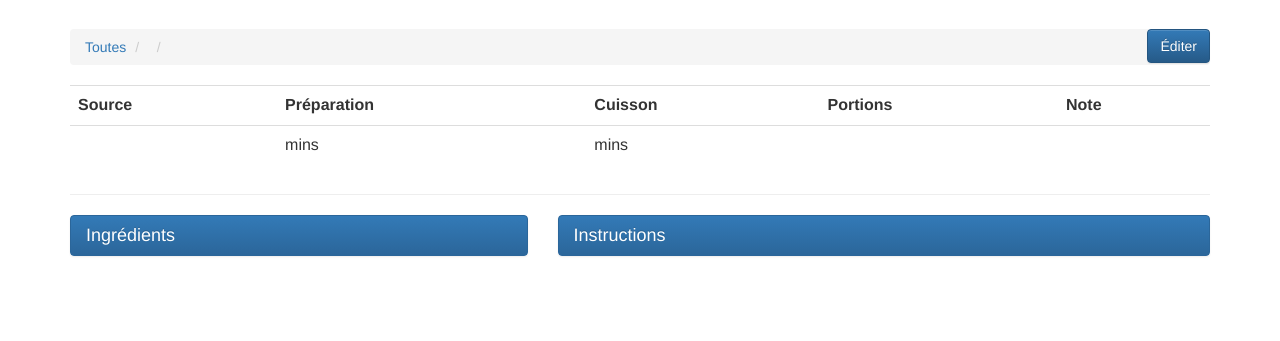
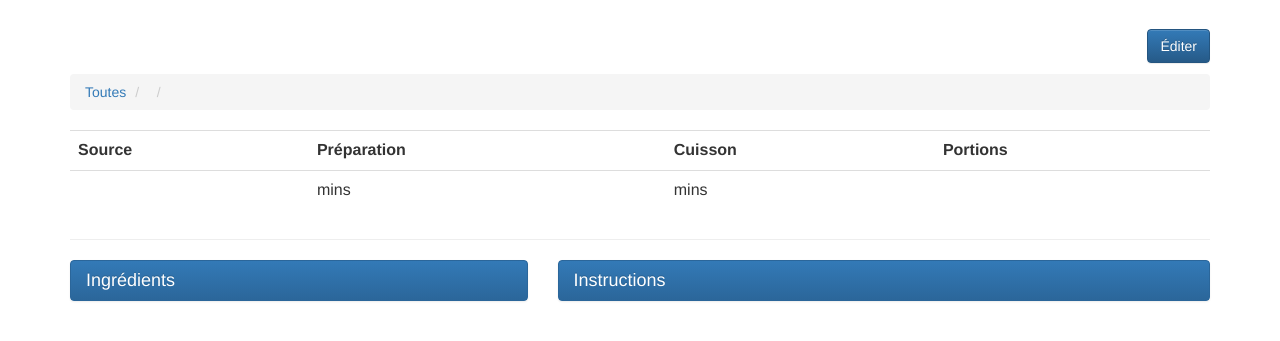
Before and after one commit to mdupuis/muscade, a Flask app: template app/templates/view_recipe.html in a window 1280 px wide. Shown: the part 51-392 px from the top of the page. Run offline with Flask 2, Linux system fonts and the light colour scheme; the template is opened without the code that fills it, so the values that code supplies are empty; some libraries are stand-ins or nearby versions.

Commit message:
Move stars beside to the recipe title.

```diff
--- a/app/templates/view_recipe.html
+++ b/app/templates/view_recipe.html
@@ -7,8 +7,16 @@
         </div>
     </div>
 
-    <h1>{{ recipe.name }}</h1>
-    <ol class="breadcrumb hidden-print">
+    <h1 style="float:left;">{{ recipe.name }}</h1>
+    <div style="padding-top:25px">&nbsp;
+    {% for i in range(0, recipe.rating//2) %}
+    <span class="star-icon full">☆</span>
+    {% endfor %}
+    {% if recipe.rating % 2 %}
+    <span class="star-icon half">☆</span>
+    {% endif %}
+    </div>
+    <ol class="breadcrumb hidden-print" style="clear:both;">
         <li><a href="/">Toutes</a></li>
         <li>{{ recipe.category_name() }}</li>
         <li>{{ recipe.name }}</li>
@@ -24,21 +32,12 @@
                     <th>Préparation</th>
                     <th>Cuisson</th>
                     <th>Portions</th>
-                    <th>Note</th>
                 </tr>
                 <tr>
                     <td>{{ recipe.source }}</td>
                     <td>{{ recipe.preparation_time }} mins</td>
                     <td>{{ recipe.cooking_time }} mins</td>
                     <td>{{ recipe.portion }}</td>
-                    <td>
-                        {% for i in range(0, recipe.rating//2) %}
-                            <span class="star-icon full">☆</span>
-                        {% endfor %}
-                        {% if recipe.rating % 2 %}
-                            <span class="star-icon half">☆</span>
-                        {% endif %}
-                    </td>
                 </tr>
                 </tbody>
             </table>
```
